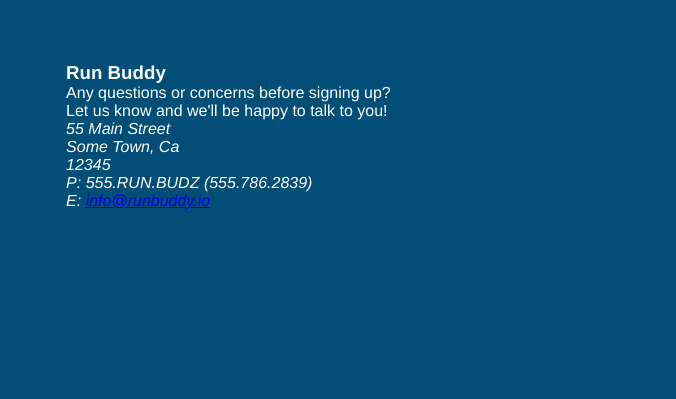
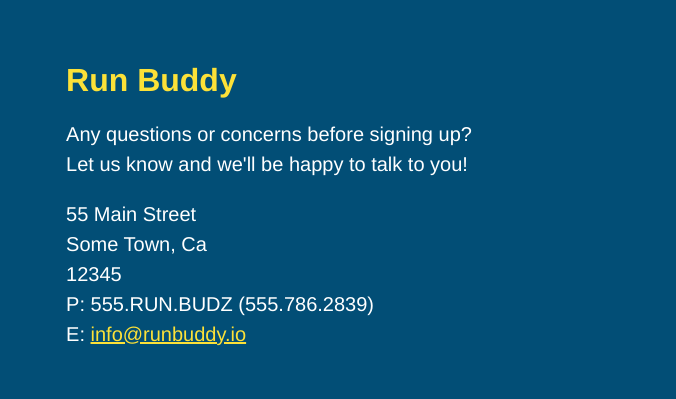
Before and after one commit to crisdege/run-buddy, a plain HTML site: page index.html in a window 1280 px wide. Shown: the part 4157-4556 px from the top of the page, 604-1280 px from the left. Drawn offline with Linux system fonts and the light colour scheme.

Commit message:
meet the trainers section

```diff
--- a/assets/css/style.css
+++ b/assets/css/style.css
@@ -248,3 +248,19 @@ section {
   margin: 30px 0 0 60px;
   color: white;
 }
+
+.contact-info h3 {
+  color:#fce138;
+  font-size: 32px;
+}
+
+.contact-info p, .contact-info address {
+  margin: 20px 0;
+  line-height: 1.5;
+  font-size: 20px;
+  font-style: normal;
+}
+
+.contact-info a {
+  color:#fce138
+}
```
